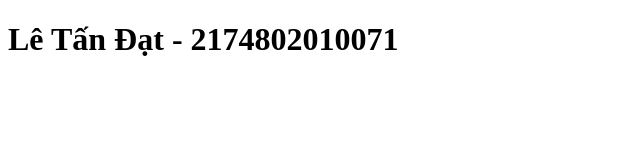
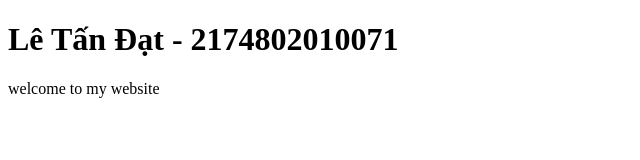
Before and after one commit to Letandat071/datapp, a plain HTML site: page index.html in a window 1280 px wide. Shown: the whole page, without its empty margins (0-640 px from the left). Drawn offline with Linux system fonts and the light colour scheme.

Commit message:
Update index.html

```diff
--- a/index.html
+++ b/index.html
@@ -9,6 +9,7 @@
 </head>
 <body>
     <div class="content"><h1>Lê Tấn Đạt - 2174802010071</h1>
+        <p>welcome to my website</P>
 
     </div>
 
```
